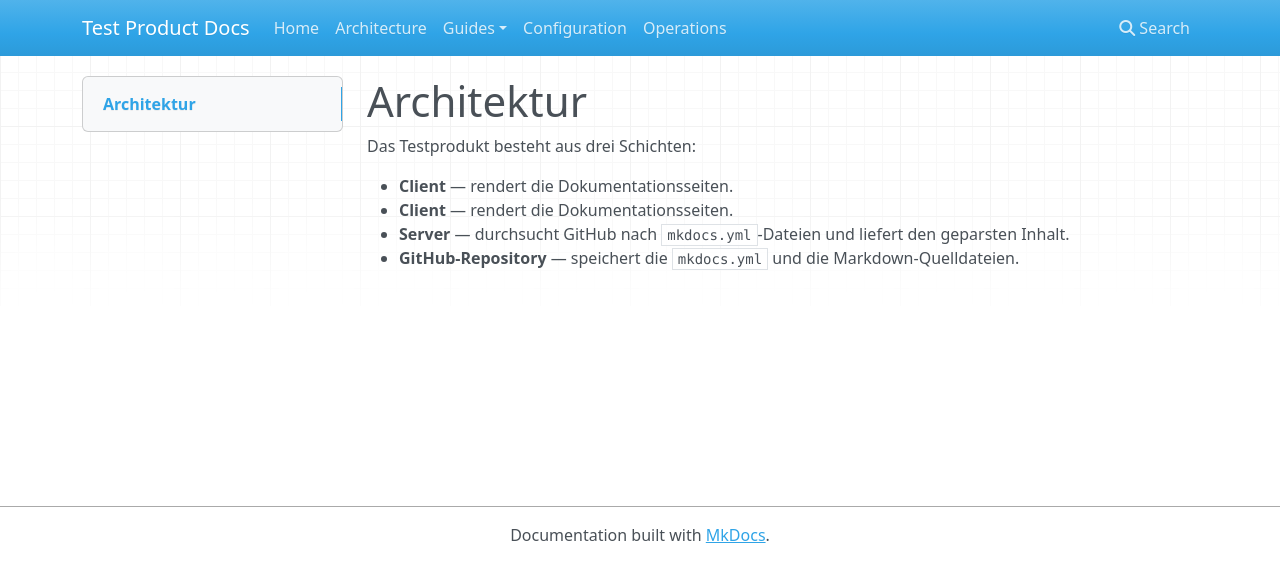
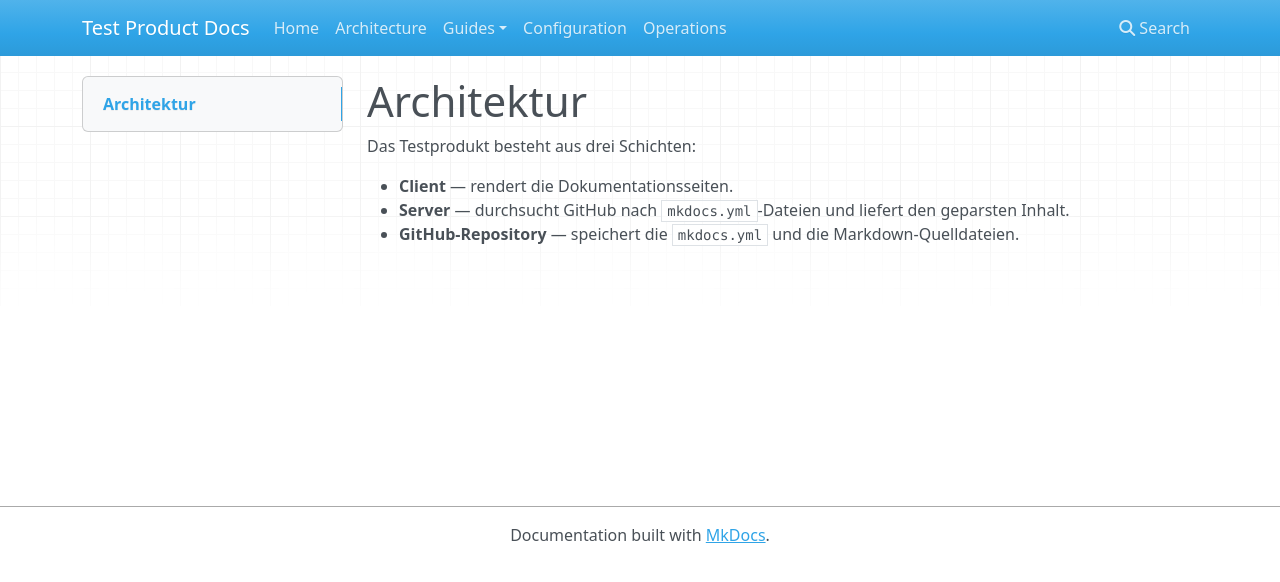
Before and after one commit to GoanNP/testes, an MkDocs documentation site: the page built from docs/de/architecture.md, in a window 1280 px wide. Shown: the top 582 px of the page. Built offline with MkDocs 1.6.1, drawn with Linux system fonts in a browser that asks for light colours; nearby versions of some CDN libraries.

Commit message:
Update architecture.md

```diff
--- a/docs/de/architecture.md
+++ b/docs/de/architecture.md
@@ -3,6 +3,5 @@
 Das Testprodukt besteht aus drei Schichten:
 
 - **Client** — rendert die Dokumentationsseiten.
-- **Client** — rendert die Dokumentationsseiten.
 - **Server** — durchsucht GitHub nach `mkdocs.yml`-Dateien und liefert den geparsten Inhalt.
 - **GitHub-Repository** — speichert die `mkdocs.yml` und die Markdown-Quelldateien.
```
